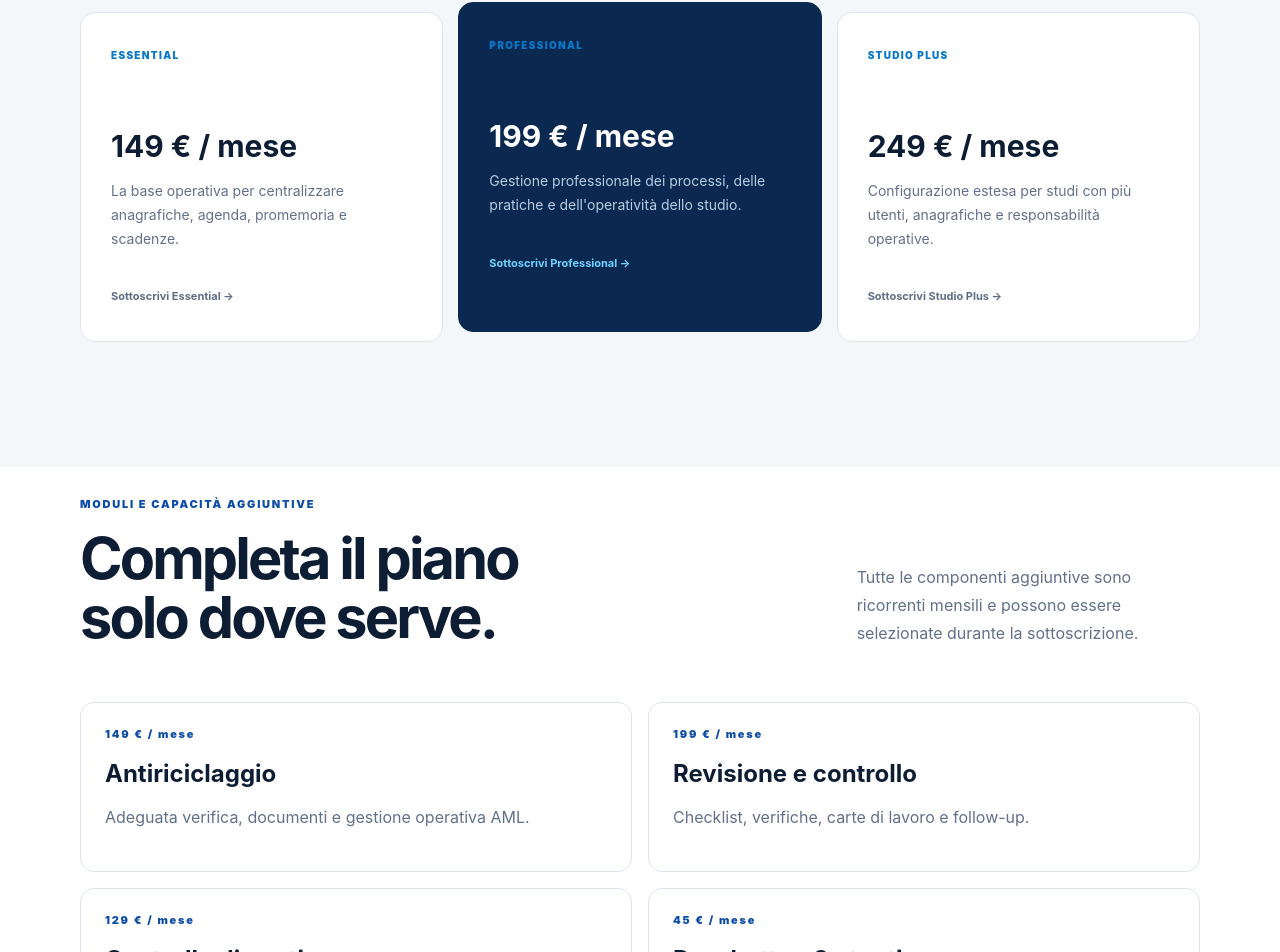
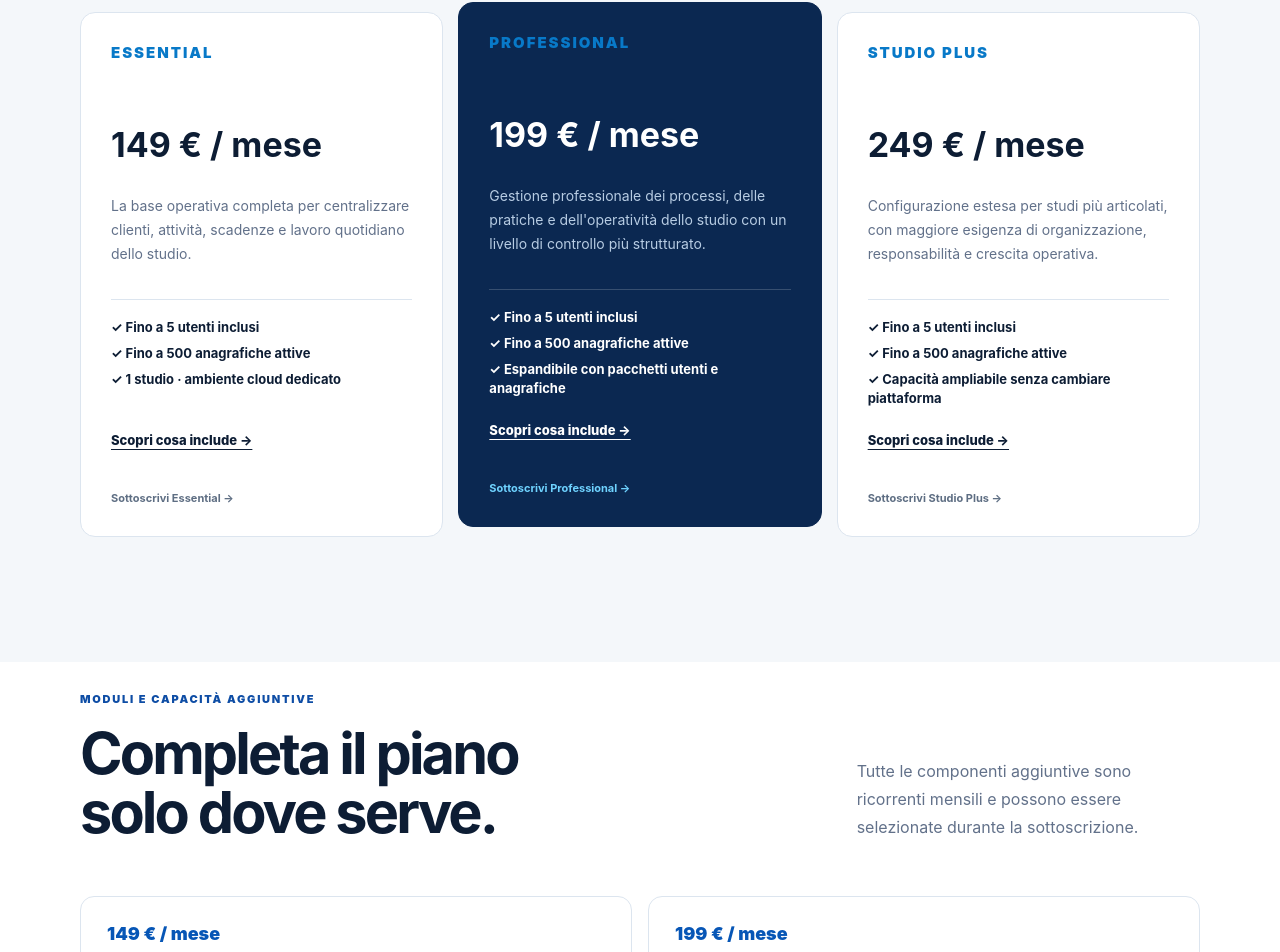
Before and after one commit to martiola68/studio-manager-pro-web, a Next.js app: page /soluzioni in a window 1280 px wide. Shown: the part 700-1652 px from the top of the page. Built offline with nearby package versions, Linux system fonts and the light colour scheme.

Commit message:
improve plans, add feature modals and module details

```diff
--- a/src/app/soluzioni/page.tsx
+++ b/src/app/soluzioni/page.tsx
@@ -1,31 +1,86 @@
-const piani = [
+"use client";
+
+import { useEffect, useState } from "react";
+
+type Piano = {
+  codice: "essential" | "professional" | "studio_plus";
+  nome: string;
+  prezzo: string;
+  descrizione: string;
+  capacita: string[];
+  funzioni: string[];
+  nota: string;
+};
+
+const piani: Piano[] = [
   {
     codice: "essential",
     nome: "Essential",
     prezzo: "149 €",
-    descrizione: "La base operativa per centralizzare anagrafiche, agenda, promemoria e scadenze.",
+    descrizione: "La base operativa completa per centralizzare clienti, attività, scadenze e lavoro quotidiano dello studio.",
+    capacita: ["Fino a 5 utenti inclusi", "Fino a 500 anagrafiche attive", "1 studio · ambiente cloud dedicato"],
+    funzioni: [
+      "Archivi di base: clienti, anagrafiche, soci e organi sociali, gruppi societari e rappresentanti",
+      "Agenda, appuntamenti, attività e promemoria con alert automatici",
+      "Scadenzario centralizzato per adempimenti fiscali, societari e amministrativi",
+      "Pratiche professionali e societarie con gestione dello stato e dei documenti",
+      "Contenzioso tributario: avvisi bonari, cartelle, ricorsi, esiti e scadenze",
+      "Payroll operativo: presenze, ferie, permessi, smart working e richieste di assunzione",
+      "Microsoft 365: calendario, posta e riunioni collegate al gestionale",
+      "Area cliente con accesso riservato e richieste guidate",
+      "Ruoli, permessi, responsabilità operative e separazione multi-tenant dei dati",
+    ],
+    nota: "I moduli Antiriciclaggio, Revisione e controllo e Controllo di gestione sono attivabili separatamente.",
   },
   {
     codice: "professional",
     nome: "Professional",
     prezzo: "199 €",
-    descrizione: "Gestione professionale dei processi, delle pratiche e dell'operatività dello studio.",
+    descrizione: "Gestione professionale dei processi, delle pratiche e dell'operatività dello studio con un livello di controllo più strutturato.",
+    capacita: ["Fino a 5 utenti inclusi", "Fino a 500 anagrafiche attive", "Espandibile con pacchetti utenti e anagrafiche"],
+    funzioni: [
+      "Tutte le funzionalità operative previste nel piano Essential",
+      "Gestione strutturata dei processi e delle responsabilità dello studio",
+      "Workflow più articolati per pratiche, scadenze, assegnazioni e avanzamento",
+      "Organizzazione per utenti, ruoli, settori e responsabilità operative",
+      "Tracciabilità delle attività e storico degli stati dei processi",
+      "Gestione integrata tra anagrafiche, pratiche, scadenze e documenti",
+      "Area cliente e collaborazione operativa studio-cliente",
+      "Integrazione Microsoft 365 per calendario, comunicazioni e riunioni",
+    ],
+    nota: "I moduli specialistici Antiriciclaggio, Revisione e controllo e Controllo di gestione restano selezionabili come componenti aggiuntive.",
   },
   {
     codice: "studio_plus",
     nome: "Studio Plus",
     prezzo: "249 €",
-    descrizione: "Configurazione estesa per studi con più utenti, anagrafiche e responsabilità operative.",
+    descrizione: "Configurazione estesa per studi più articolati, con maggiore esigenza di organizzazione, responsabilità e crescita operativa.",
+    capacita: ["Fino a 5 utenti inclusi", "Fino a 500 anagrafiche attive", "Capacità ampliabile senza cambiare piattaforma"],
+    funzioni: [
+      "Tutte le funzionalità operative previste nei piani Essential e Professional",
+      "Configurazione pensata per strutture con più operatori, settori e responsabilità",
+      "Gestione multi-studio e separazione rigorosa degli ambienti e dei dati",
+      "Ruoli e permessi configurabili per adattare l'accesso alla struttura dello studio",
+      "Processi, scadenze e attività collegati agli operatori responsabili",
+      "Visione centralizzata delle attività dello studio e dello stato delle pratiche",
+      "Espansione tramite pacchetti utenti e blocchi aggiuntivi di anagrafiche",
+      "Integrazione dell'ecosistema operativo con Microsoft 365 e Area cliente",
+    ],
+    nota: "I moduli specialistici possono essere aggiunti alla configurazione Studio Plus in fase di sottoscrizione.",
   },
 ];
 
 const moduli = [
-  ["Antiriciclaggio", "149 € / mese", "Adeguata verifica, documenti e gestione operativa AML."],
-  ["Revisione e controllo", "199 € / mese", "Checklist, verifiche, carte di lavoro e follow-up."],
-  ["Controllo di gestione", "129 € / mese", "Importazione dati contabili, mappature, indicatori e analisi."],
-  ["Pacchetto +3 utenti", "45 € / mese", "Tre utenti aggiuntivi."],
-  ["Pacchetto +5 utenti", "69 € / mese", "Cinque utenti aggiuntivi."],
-  ["Pacchetto +500 anagrafiche", "49 € / mese", "Incremento di 500 anagrafiche attive."],
+  {
+    nome: "Antiriciclaggio",
+    prezzo: "149 € / mese",
+    descrizione: "Adeguata verifica e gestione operativa AML con AV1, AV2 e AV4, fascicolo cliente, rappresentanti e documentazione. Include il controllo del titolare effettivo collegato a soci, organi sociali, partecipazioni e gruppi societari presenti nelle anagrafiche, con verifica e storico delle variazioni.",
+  },
+  { nome: "Revisione e controllo", prezzo: "199 € / mese", descrizione: "Checklist, verifiche, carte di lavoro, controlli periodici e follow-up delle attività di revisione." },
+  { nome: "Controllo di gestione", prezzo: "129 € / mese", descrizione: "Importazione dati contabili, mappature per società, indicatori, analisi trimestrali e report gestionali." },
+  { nome: "Pacchetto +3 utenti", prezzo: "45 € / mese", descrizione: "Aggiunge 3 utenti alla capacità prevista dal piano sottoscritto, mantenendo ruoli e permessi indipendenti per ciascun operatore." },
+  { nome: "Pacchetto +5 utenti", prezzo: "69 € / mese", descrizione: "Aggiunge 5 utenti alla capacità prevista dal piano sottoscritto, ideale per strutture con più operatori o settori." },
+  { nome: "Pacchetto +500 anagrafiche", prezzo: "49 € / mese", descrizione: "Aumenta di 500 il limite delle anagrafiche attive. Il pacchetto è incrementale e consente di ampliare progressivamente la capacità dello studio." },
 ];
 
 function Brand() {
@@ -33,6 +88,20 @@ function Brand() {
 }
 
 export default function SoluzioniPage() {
+  const [pianoAperto, setPianoAperto] = useState<Piano | null>(null);
+
+  useEffect(() => {
+    if (!pianoAperto) return;
+    const oldOverflow = document.body.style.overflow;
+    document.body.style.overflow = "hidden";
+    const close = (event: KeyboardEvent) => { if (event.key === "Escape") setPianoAperto(null); };
+    window.addEventListener("keydown", close);
+    return () => {
+      document.body.style.overflow = oldOverflow;
+      window.removeEventListener("keydown", close);
+    };
+  }, [pianoAperto]);
+
   return <main>
     <header className="topbar"><a href="/" aria-label="Studio Manager Pro"><Brand /></a><nav><a href="/">Sito</a><a href="/accesso">Area riservata</a></nav></header>
 
@@ -44,11 +113,15 @@ export default function SoluzioniPage() {
 
     <section className="solutionsSection" style={{ paddingTop: 30 }}>
       <div className="solutionGrid">
-        {piani.map((piano, index) => <article key={piano.codice} className={index === 1 ? "solutionFeatured" : ""}>
-          <span>{piano.nome.toUpperCase()}</span>
-          <h3>{piano.prezzo} / mese</h3>
-          <p>{piano.descrizione}</p>
-          <a href={`/sottoscrizione?piano=${piano.codice}`}><b>Sottoscrivi {piano.nome} →</b></a>
+        {piani.map((piano, index) => <article key={piano.codice} className={index === 1 ? "solutionFeatured" : ""} style={{ display: "flex", flexDirection: "column" }}>
+          <span style={{ fontSize: 15, fontWeight: 950, letterSpacing: ".13em" }}>{piano.nome.toUpperCase()}</span>
+          <h3 style={{ fontSize: 34, marginTop: 62 }}>{piano.prezzo} / mese</h3>
+          <p style={{ minHeight: 70 }}>{piano.descrizione}</p>
+          <div style={{ display: "grid", gap: 7, margin: "20px 0 24px", paddingTop: 18, borderTop: index === 1 ? "1px solid rgba(255,255,255,.18)" : "1px solid #dce5ef" }}>
+            {piano.capacita.map((voce) => <span key={voce} style={{ fontSize: 13, fontWeight: 750, lineHeight: 1.45 }}>✓ {voce}</span>)}
+          </div>
+          <button type="button" onClick={() => setPianoAperto(piano)} style={{ alignSelf: "flex-start", marginTop: "auto", padding: 0, border: 0, background: "transparent", color: "inherit", cursor: "pointer", font: "inherit", fontSize: 13, fontWeight: 850, textDecoration: "underline", textUnderlineOffset: 4 }}>Scopri cosa include →</button>
+          <a href={`/sottoscrizione?piano=${piano.codice}`} style={{ marginTop: 18 }}><b>Sottoscrivi {piano.nome} →</b></a>
         </article>)}
       </div>
     </section>
@@ -56,7 +129,11 @@ export default function SoluzioniPage() {
     <section className="workflowSection" style={{ paddingTop: 30 }}>
       <div className="sectionHead"><div><p className="eyebrow">MODULI E CAPACITÀ AGGIUNTIVE</p><h2>Completa il piano<br />solo dove serve.</h2></div><p>Tutte le componenti aggiuntive sono ricorrenti mensili e possono essere selezionate durante la sottoscrizione.</p></div>
       <div style={{ display: "grid", gridTemplateColumns: "repeat(2,minmax(0,1fr))", gap: 16 }}>
-        {moduli.map(([nome, prezzo, descrizione]) => <article key={nome} style={{ padding: 24, border: "1px solid #dce5ef", borderRadius: 14, background: "white" }}><p className="eyebrow">{prezzo}</p><h3 style={{ fontSize: 24, margin: "8px 0" }}>{nome}</h3><p style={{ color: "#62718a", lineHeight: 1.7 }}>{descrizione}</p></article>)}
+        {moduli.map((modulo) => <article key={modulo.nome} style={{ padding: 26, border: "1px solid #dce5ef", borderRadius: 14, background: "white" }}>
+          <p style={{ margin: 0, color: "#0756b6", fontSize: 18, lineHeight: 1.2, fontWeight: 950 }}>{modulo.prezzo}</p>
+          <h3 style={{ fontSize: 26, margin: "14px 0 10px" }}>{modulo.nome}</h3>
+          <p style={{ margin: 0, color: "#62718a", lineHeight: 1.7 }}>{modulo.descrizione}</p>
+        </article>)}
       </div>
     </section>
 
@@ -66,5 +143,22 @@ export default function SoluzioniPage() {
     </section>
 
     <footer><Brand /><div className="footerCenter"><p>© 2026 Studio Manager Pro. Creato da Artiola Mario.</p><small>Opera tutelata ai sensi della Legge 22 aprile 1941, n. 633, e successive modificazioni.</small></div><a href="/accesso">Area riservata</a></footer>
+
+    {pianoAperto && <div role="dialog" aria-modal="true" aria-label={`Funzionalità piano ${pianoAperto.nome}`} onMouseDown={(e) => { if (e.currentTarget === e.target) setPianoAperto(null); }} style={{ position: "fixed", inset: 0, zIndex: 1000, display: "grid", placeItems: "center", padding: 24, background: "rgba(4,18,38,.72)", backdropFilter: "blur(7px)" }}>
+      <div style={{ width: "min(760px, 100%)", maxHeight: "88vh", overflowY: "auto", padding: "32px 34px", borderRadius: 22, background: "#fff", color: "#0d1d34", boxShadow: "0 30px 90px rgba(0,0,0,.28)" }}>
+        <div style={{ display: "flex", justifyContent: "space-between", gap: 24, alignItems: "flex-start" }}>
+          <div><p className="eyebrow" style={{ marginBottom: 10 }}>PIANO {pianoAperto.nome.toUpperCase()}</p><h2 style={{ margin: 0, fontSize: 38, lineHeight: 1.05 }}>Cosa comprende</h2><p style={{ margin: "12px 0 0", color: "#62718a", lineHeight: 1.65 }}>{pianoAperto.descrizione}</p></div>
+          <button type="button" aria-label="Chiudi" onClick={() => setPianoAperto(null)} style={{ width: 40, height: 40, flex: "0 0 40px", border: "1px solid #dce5ef", borderRadius: "50%", background: "white", color: "#0d1d34", cursor: "pointer", fontSize: 22 }}>×</button>
+        </div>
+        <div style={{ display: "grid", gridTemplateColumns: "repeat(3,minmax(0,1fr))", gap: 10, margin: "26px 0", padding: 18, borderRadius: 14, background: "#f3f7fb" }}>
+          {pianoAperto.capacita.map((voce) => <div key={voce} style={{ fontSize: 12, fontWeight: 800, lineHeight: 1.45 }}>✓ {voce}</div>)}
+        </div>
+        <div style={{ display: "grid", gap: 0, borderTop: "1px solid #dce5ef" }}>
+          {pianoAperto.funzioni.map((funzione) => <div key={funzione} style={{ display: "grid", gridTemplateColumns: "24px 1fr", gap: 10, padding: "13px 0", borderBottom: "1px solid #e7edf4", lineHeight: 1.55 }}><span style={{ color: "#0879c8", fontWeight: 950 }}>✓</span><span>{funzione}</span></div>)}
+        </div>
+        <p style={{ margin: "20px 0 0", padding: 15, borderRadius: 12, background: "#eef7ff", color: "#36516f", fontSize: 13, lineHeight: 1.6 }}>{pianoAperto.nota}</p>
+        <div style={{ display: "flex", justifyContent: "flex-end", gap: 12, marginTop: 24 }}><button type="button" onClick={() => setPianoAperto(null)} style={{ padding: "12px 18px", border: "1px solid #dce5ef", borderRadius: 10, background: "white", cursor: "pointer", fontWeight: 800 }}>Chiudi</button><a href={`/sottoscrizione?piano=${pianoAperto.codice}`} className="primaryButton">Sottoscrivi {pianoAperto.nome} <span>→</span></a></div>
+      </div>
+    </div>}
   </main>;
 }
```
